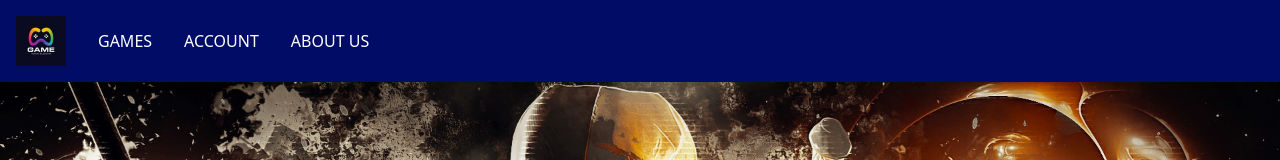
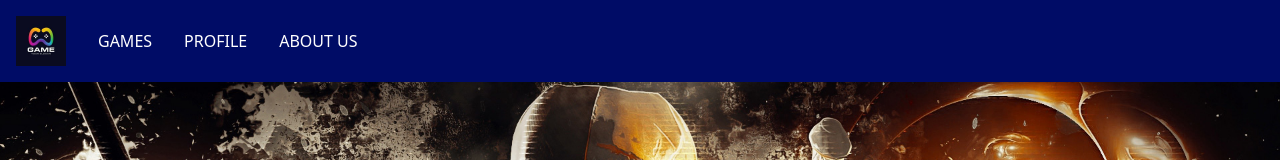
Before and after one commit to Vinayrk2/gamezone, a React (Vite) app: page / in a window 1280 px wide. Shown: the top 160 px of the page. Built offline with nearby package versions, Linux system fonts and the light colour scheme.

Commit message:
header option changed

```diff
--- a/src/component/Header.jsx
+++ b/src/component/Header.jsx
@@ -21,7 +21,7 @@
        <nav className="navbar justify-content-start sticky-top" style={{ "backgroundColor": "#000C66" }}>
        <Link to="/" className="nav-link"><img src="header-logo.jpg" className="ml-3" width="60px" height="50px" /></Link>
          <Link to="#" className="nav-link text-white">GAMES</Link>
-         <Link to="/profile" className="nav-link text-white">ACCOUNT</Link>
+         <Link to="/profile" className="nav-link text-white"> PROFILE </Link>
          <Link to="/about" className="nav-link text-white">ABOUT US</Link>
        </nav>
       <Outlet />
```
